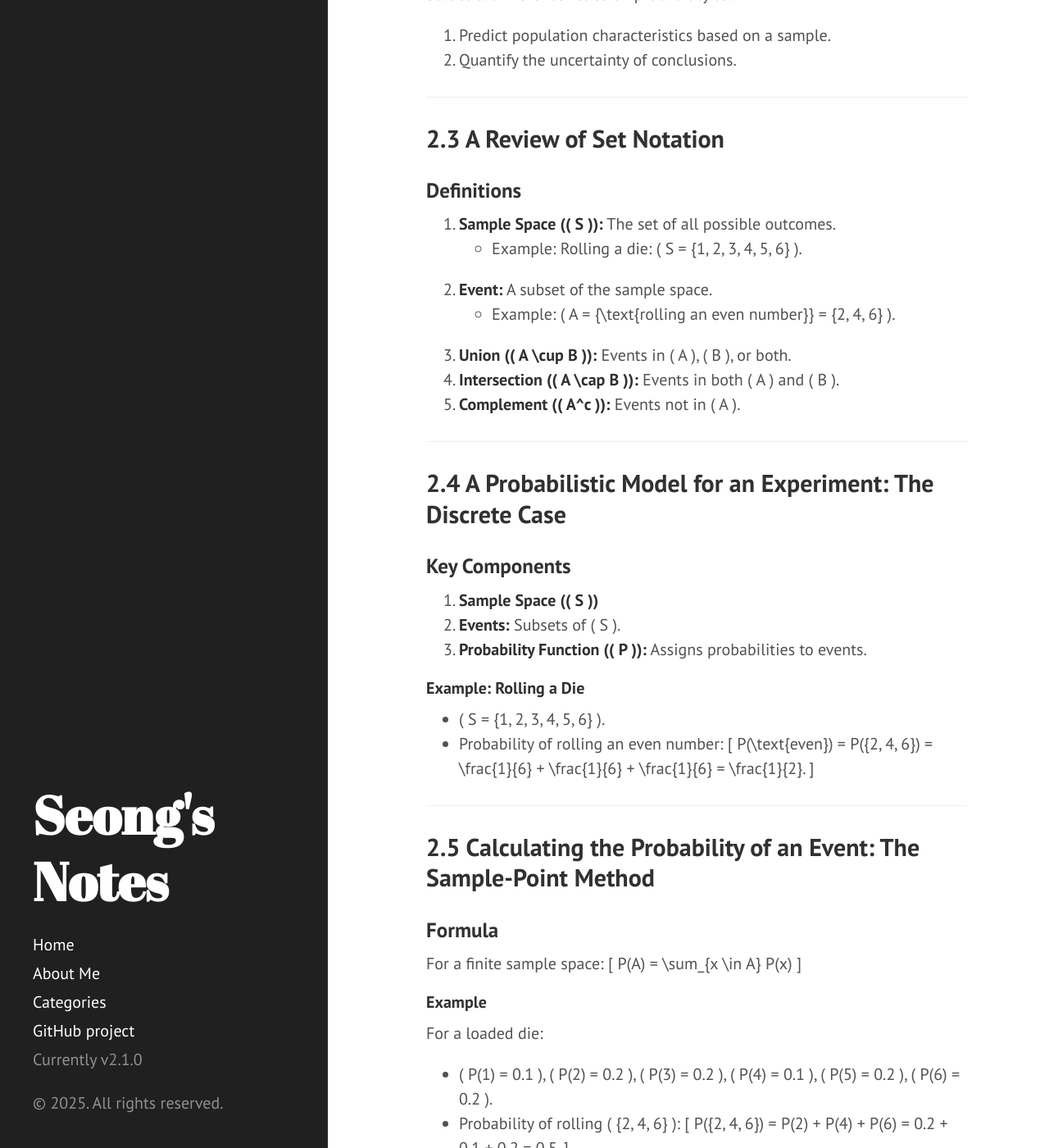
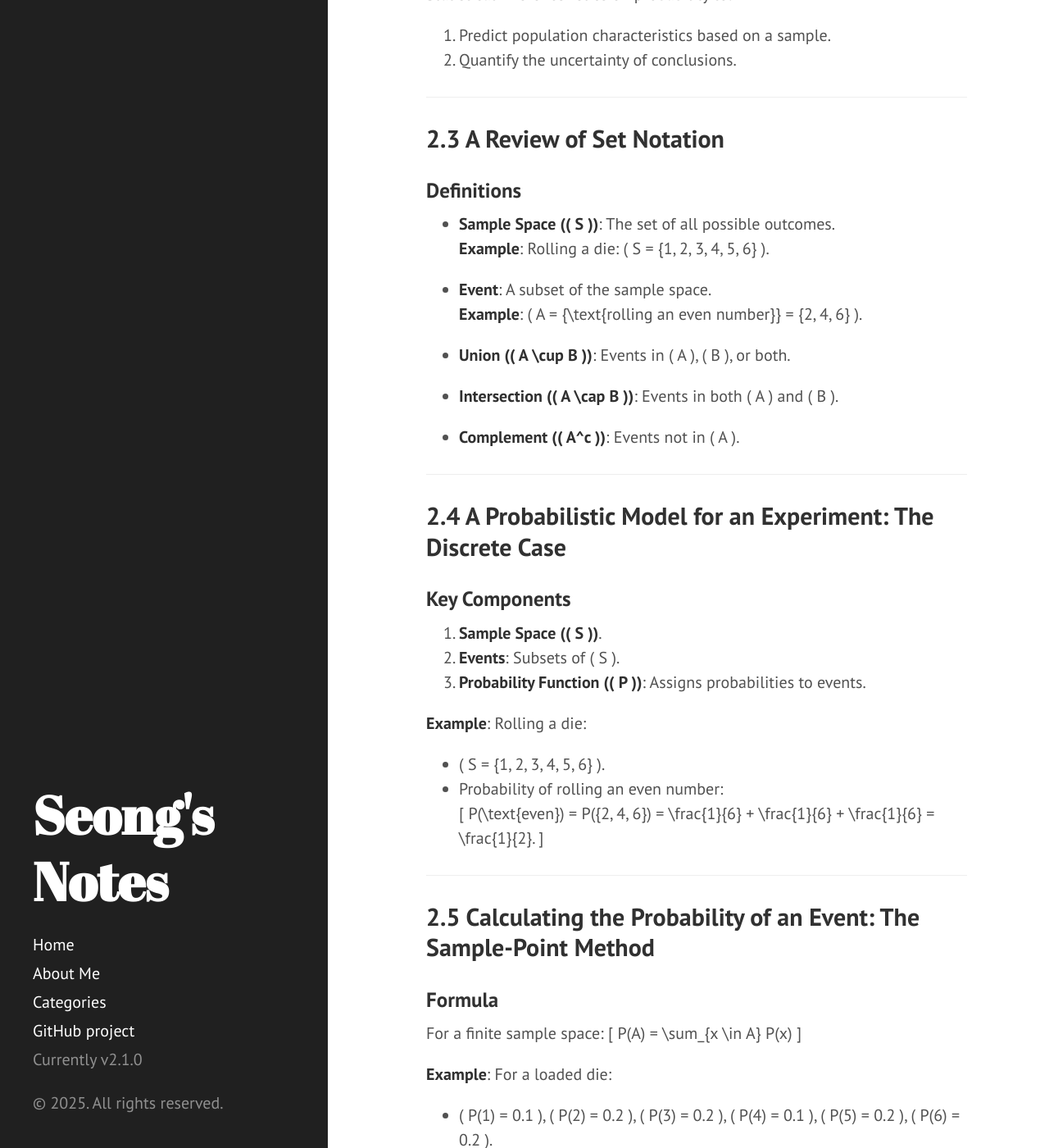
Before and after one commit to GwangseongCho/GwangseongCho.github.io, a Jekyll site: the page built from _posts/2024-09-20-statistics-chapter1.md, in a window 1280 px wide and 1400 px high, scrolled down 867 px. Shown: the whole window at 82% size. Built offline with Jekyll 4.4.1, drawn with Linux system fonts in a browser that asks for light colours; part of the change alters nothing that is shown; some of the changed text lies outside the part shown.

```diff
--- a/_posts/2024-09-20-statistics-chapter1.md
+++ b/_posts/2024-09-20-statistics-chapter1.md
@@ -31,26 +31,28 @@ Statistical inference relies on probability to:
 ## 2.3 A Review of Set Notation
 
 ### Definitions
-1. **Sample Space (\( S \)):** The set of all possible outcomes.
-   - Example: Rolling a die: \( S = \{1, 2, 3, 4, 5, 6\} \).
+- **Sample Space (\( S \))**: The set of all possible outcomes.
+  **Example**: Rolling a die: \( S = \{1, 2, 3, 4, 5, 6\} \).
 
-2. **Event:** A subset of the sample space.
-   - Example: \( A = \{\text{rolling an even number}\} = \{2, 4, 6\} \).
+- **Event**: A subset of the sample space.
+  **Example**: \( A = \{\text{rolling an even number}\} = \{2, 4, 6\} \).
 
-3. **Union (\( A \cup B \)):** Events in \( A \), \( B \), or both.
-4. **Intersection (\( A \cap B \)):** Events in both \( A \) and \( B \).
-5. **Complement (\( A^c \)):** Events not in \( A \).
+- **Union (\( A \cup B \))**: Events in \( A \), \( B \), or both.
+
+- **Intersection (\( A \cap B \))**: Events in both \( A \) and \( B \).
+
+- **Complement (\( A^c \))**: Events not in \( A \).
 
 ---
 
 ## 2.4 A Probabilistic Model for an Experiment: The Discrete Case
 
 ### Key Components
-1. **Sample Space (\( S \))**
-2. **Events:** Subsets of \( S \).
-3. **Probability Function (\( P \)):** Assigns probabilities to events.
+1. **Sample Space (\( S \))**.
+2. **Events**: Subsets of \( S \).
+3. **Probability Function (\( P \))**: Assigns probabilities to events.
 
-#### Example: Rolling a Die
+**Example**: Rolling a die:
 - \( S = \{1, 2, 3, 4, 5, 6\} \).
 - Probability of rolling an even number:
   \[
@@ -67,8 +69,7 @@ For a finite sample space:
 P(A) = \sum_{x \in A} P(x)
 \]
 
-#### Example
-For a loaded die:
+**Example**: For a loaded die:
 - \( P(1) = 0.1 \), \( P(2) = 0.2 \), \( P(3) = 0.2 \), \( P(4) = 0.1 \), \( P(5) = 0.2 \), \( P(6) = 0.2 \).
 - Probability of rolling \( \{2, 4, 6\} \):
   \[
@@ -79,31 +80,31 @@ For a loaded die:
 
 ## 2.6 Tools for Counting Sample Points
 
-### 1. **Multiplication Rule**
-If an experiment has \( k \) stages, with \( n_1, n_2, \ldots, n_k \) outcomes:
-\[
-\text{Total outcomes} = n_1 \cdot n_2 \cdot \ldots \cdot n_k
-\]
-- Example: Tossing a coin and rolling a die:
-  - Coin: \( 2 \) outcomes (\( H, T \)).
-  - Die: \( 6 \) outcomes.
-  - Total outcomes: \( 2 \cdot 6 = 12 \).
+1. **Multiplication Rule**
+   If an experiment has \( k \) stages, with \( n_1, n_2, \ldots, n_k \) outcomes:
+   \[
+   \text{Total outcomes} = n_1 \cdot n_2 \cdot \ldots \cdot n_k
+   \]
+   **Example**: Tossing a coin and rolling a die:
+   - Coin: \( 2 \) outcomes (\( H, T \)).
+   - Die: \( 6 \) outcomes.
+   - Total outcomes: \( 2 \cdot 6 = 12 \).
 
-### 2. **Permutations**
-Number of ways to arrange \( n \) distinct objects:
-\[
-P(n, r) = \frac{n!}{(n-r)!}
-\]
+2. **Permutations**
+   Number of ways to arrange \( n \) distinct objects:
+   \[
+   P(n, r) = \frac{n!}{(n-r)!}
+   \]
 
-### 3. **Combinations**
-Number of ways to choose \( r \) objects from \( n \) without regard to order:
-\[
-C(n, r) = \binom{n}{r} = \frac{n!}{r!(n-r)!}
-\]
-- Example: Choosing 2 fruits from 3 (\( A, B, C \)):
-  \[
-  C(3, 2) = \binom{3}{2} = \frac{3!}{2! \cdot (3-2)!} = 3.
-  \]
+3. **Combinations**
+   Number of ways to choose \( r \) objects from \( n \) without regard to order:
+   \[
+   C(n, r) = \binom{n}{r} = \frac{n!}{r!(n-r)!}
+   \]
+   **Example**: Choosing 2 fruits from 3 (\( A, B, C \)):
+   \[
+   C(3, 2) = \binom{3}{2} = \frac{3!}{2! \cdot (3-2)!} = 3.
+   \]
 
 ---
 
@@ -115,7 +116,7 @@ The probability of \( A \) given \( B \):
 P(A \mid B) = \frac{P(A \cap B)}{P(B)}, \quad P(B) > 0.
 \]
 
-#### Example
+**Example**:
 - \( P(A) = 0.3 \), \( P(B) = 0.4 \), \( P(A \cap B) = 0.2 \).
 - \( P(A \mid B) = \frac{0.2}{0.4} = 0.5 \).
 
@@ -129,18 +130,18 @@ P(A \cap B) = P(A) \cdot P(B).
 
 ## 2.8 Two Laws of Probability
 
-### 1. **Additive Rule**
-For events \( A \) and \( B \):
-\[
-P(A \cup B) = P(A) + P(B) - P(A \cap B).
-\]
+1. **Additive Rule**
+   For events \( A \) and \( B \):
+   \[
+   P(A \cup B) = P(A) + P(B) - P(A \cap B).
+   \]
 
-### 2. **Complement Rule**
-\[
-P(A^c) = 1 - P(A).
-\]
+2. **Complement Rule**
+   \[
+   P(A^c) = 1 - P(A).
+   \]
 
-#### Example
+**Example**:
 - \( P(A) = 0.6 \), \( P(B) = 0.5 \), \( P(A \cap B) = 0.2 \).
 - \( P(A \cup B) = 0.6 + 0.5 - 0.2 = 0.9 \).
 
@@ -159,7 +160,7 @@ P(A) = \sum_{i=1}^n P(A \mid B_i) \cdot P(B_i).
 P(B_i \mid A) = \frac{P(A \mid B_i) \cdot P(B_i)}{P(A)}.
 \]
 
-#### Example
+**Example**:
 - \( P(B_1) = 0.6 \), \( P(B_2) = 0.4 \).
 - \( P(A \mid B_1) = 0.5 \), \( P(A \mid B_2) = 0.2 \).
 - Find \( P(B_1 \mid A) \):
@@ -175,7 +176,7 @@ P(B_i \mid A) = \frac{P(A \mid B_i) \cdot P(B_i)}{P(A)}.
 ## 2.13 Summary
 - Probability provides the mathematical foundation for statistical inference.
 - Key concepts include sample spaces, events, independence, and conditional probability.
-- Bayes' Rule and the Law of Total Probability are essential tools for decision-making under uncertainty.
+- Bayes’ Rule and the Law of Total Probability are essential tools for decision-making under uncertainty.
 
 ---
 
```
